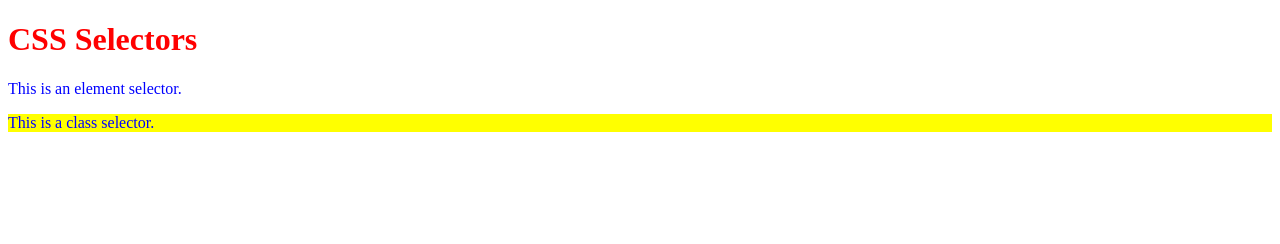
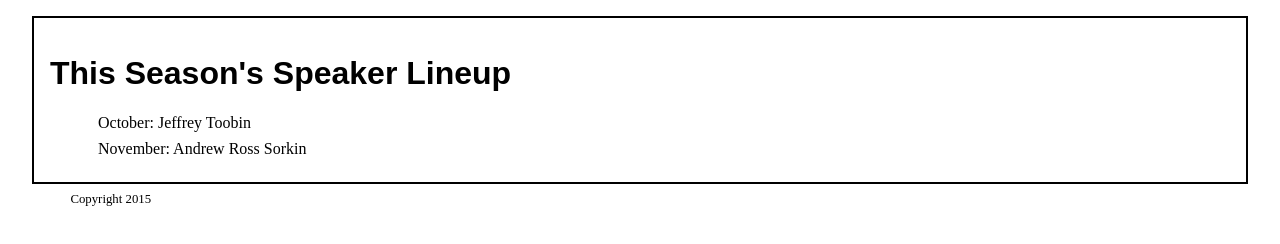
Before and after one commit to sthamarai524-dot/program9, a plain HTML site: page index.html in a window 1280 px wide. Drawn offline with nearby package versions, Linux system fonts and the light colour scheme.

Commit message:
Update title and modify styles in index.html

```diff
--- a/index.html
+++ b/index.html
@@ -4,15 +4,31 @@
 
 <head>
 
-<title>CSS Selectors</title>
+<title>Selectors</title>
+
+<meta charset="utf-8">
+
+<link rel="stylesheet" href="styles/normalize.css">
 
 <style>
 
-p { color: blue; }
+*{margin: .5em 1em;}
 
-#heading { color: red; }
+main {
 
-.note { background-color: yellow; }
+border: 2px solid black;
+
+padding: 1em; }
+
+h1 {font-family: Arial, sans-serif; }
+
+p {margin-left: 3em; }
+
+#copyright {font-size: 80%; }
+
+blue { color: blue; }
+
+right {text-align: right; }
 
 </style>
 
@@ -20,13 +36,21 @@ p { color: blue; }
 
 <body>
 
-<h1 id="heading">CSS Selectors</h1>
+<main>
 
-<p>This is an element selector.</p>
+<h1>This Season's Speaker Lineup</h1>
 
-<p class="note">This is a class
+<p class="blue">October: Jeffrey Toobin</p>
 
-selector.</p>
+<p class="blue">November: Andrew Ross Sorkin</p>
+
+</main>
+
+<footer>
+
+<p id="copyright" class="blue right">Copyright 2015</p>
+
+</footer>
 
 </body>
 
```
